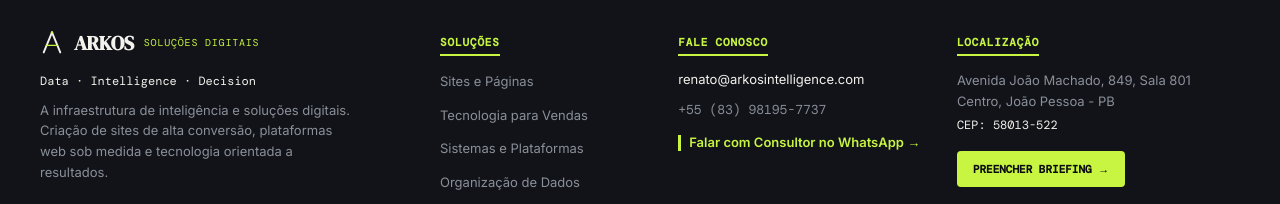
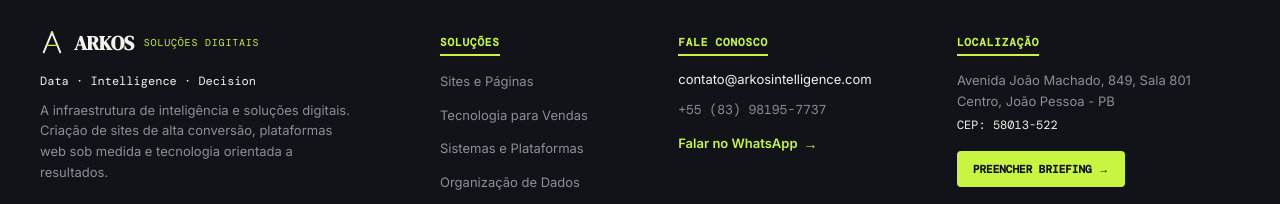
Before and after one commit to Renatoassis86/arkos_solucoes_digitais, a Next.js app: page / in a window 1280 px wide. Shown: the part 3707-3911 px from the top of the page. Built offline with nearby package versions, Linux system fonts and the light colour scheme.

Commit message:
fix(footer): atualizar email para contato@arkosintelligence.com e arrumar alinhamento do whatsapp

```diff
--- a/src/app/components/Footer.tsx
+++ b/src/app/components/Footer.tsx
@@ -57,16 +57,29 @@
             Fale Conosco
           </h4>
           <div style={{ display: "flex", flexDirection: "column", gap: "10px", fontSize: "13px", color: "var(--text-primary)" }}>
-            <a href="mailto:renato@arkosintelligence.com" style={{ color: "var(--text-primary)", textDecoration: "none", wordBreak: "break-all" }}>
-              renato@arkosintelligence.com
+            <a href="mailto:contato@arkosintelligence.com" style={{ color: "var(--text-primary)", textDecoration: "none", wordBreak: "break-all" }}>
+              contato@arkosintelligence.com
             </a>
             <div style={{ fontFamily: "var(--font-mono)", color: "var(--text-secondary)" }}>
               +55 (83) 98195-7737
             </div>
-            <div style={{ marginTop: "4px", display: "flex", alignItems: "center", gap: "8px" }}>
-              <span style={{ width: "3px", height: "16px", background: "var(--sinal)", display: "inline-block" }}></span>
-              <a href="https://wa.me/5583981957737" target="_blank" rel="noopener noreferrer" style={{ color: "var(--sinal)", fontWeight: 600, fontSize: "13px", textDecoration: "none" }}>
-                Falar com Consultor no WhatsApp →
+            <div style={{ marginTop: "4px" }}>
+              <a
+                href="https://wa.me/5583981957737"
+                target="_blank"
+                rel="noopener noreferrer"
+                style={{
+                  display: "inline-flex",
+                  alignItems: "center",
+                  gap: "6px",
+                  color: "var(--sinal)",
+                  fontWeight: 600,
+                  fontSize: "13px",
+                  textDecoration: "none"
+                }}
+              >
+                <span>Falar no WhatsApp</span>
+                <span style={{ fontSize: "14px" }}>→</span>
               </a>
             </div>
           </div>
```
